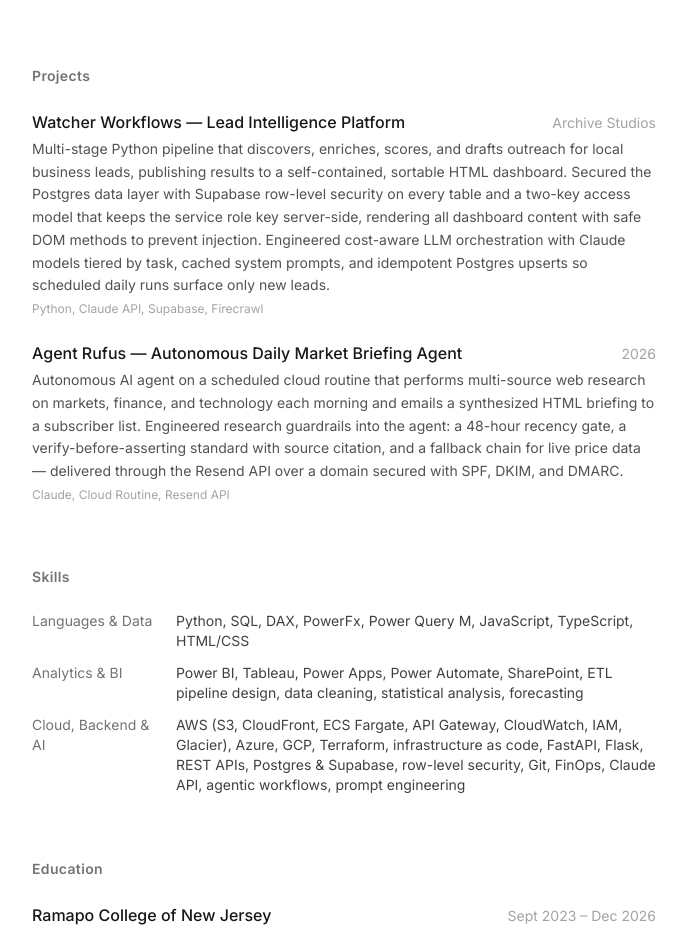
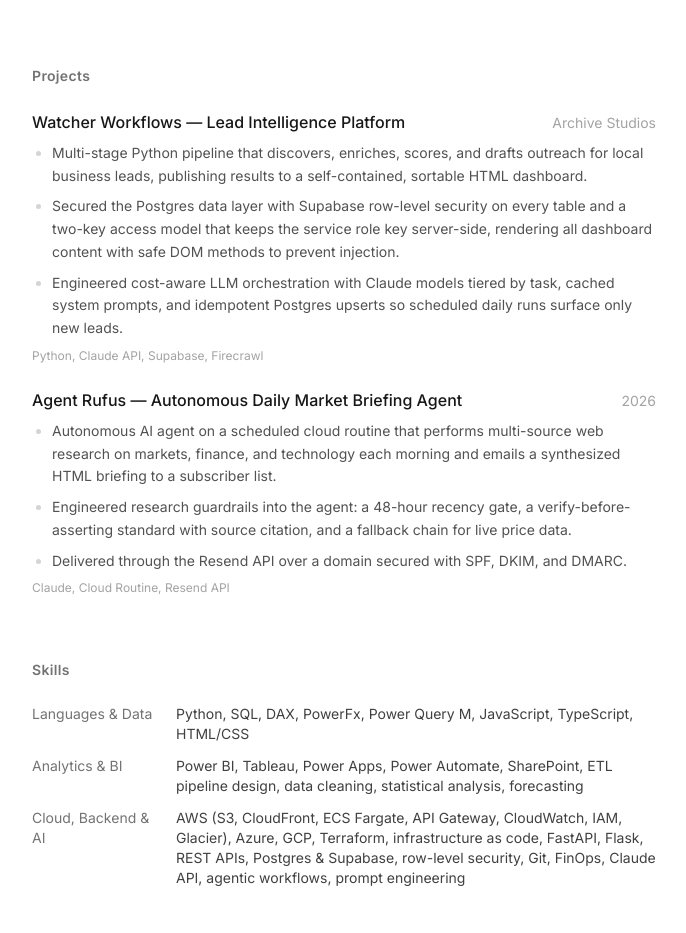
Before and after one commit to BrandonBalcacer/Brandons_Portfolio, a Next.js app: page / in a window 1280 px wide. Shown: the part 1060-1993 px from the top of the page, without its empty margins (296-982 px from the left). Built offline with nearby package versions, Linux system fonts and the light colour scheme.

Commit message:
feat: refactor text content into bullet lists for clarity
Co-authored-by: Brandon Balcacer <144852100+BrandonBalcacer@users.noreply.github.com>

```diff
--- a/app/page.tsx
+++ b/app/page.tsx
@@ -96,17 +96,24 @@ export default function Home() {
                 <span className="font-medium">Watcher Workflows — Lead Intelligence Platform</span>
                 <span className="text-sm text-neutral-400 shrink-0">Archive Studios</span>
               </div>
-              <p className="text-sm text-neutral-600 leading-relaxed">
+              <ul className="text-sm text-neutral-600 leading-relaxed space-y-2 list-disc pl-5 marker:text-neutral-300 mt-2">
+                <li>
                   Multi-stage Python pipeline that discovers, enriches, scores, and drafts outreach
                   for local business leads, publishing results to a self-contained, sortable HTML
-                dashboard. Secured the Postgres data layer with Supabase row-level security on
-                every table and a two-key access model that keeps the service role key server-side,
-                rendering all dashboard content with safe DOM methods to prevent injection.
+                  dashboard.
+                </li>
+                <li>
+                  Secured the Postgres data layer with Supabase row-level security on every table
+                  and a two-key access model that keeps the service role key server-side, rendering
+                  all dashboard content with safe DOM methods to prevent injection.
+                </li>
+                <li>
                   Engineered cost-aware LLM orchestration with Claude models tiered by task, cached
                   system prompts, and idempotent Postgres upserts so scheduled daily runs surface
                   only new leads.
-              </p>
-              <p className="text-xs text-neutral-400 mt-1">
+                </li>
+              </ul>
+              <p className="text-xs text-neutral-400 mt-2">
                 Python, Claude API, Supabase, Firecrawl
               </p>
             </li>
@@ -115,15 +122,22 @@ export default function Home() {
                 <span className="font-medium">Agent Rufus — Autonomous Daily Market Briefing Agent</span>
                 <span className="text-sm text-neutral-400 shrink-0">2026</span>
               </div>
-              <p className="text-sm text-neutral-600 leading-relaxed">
+              <ul className="text-sm text-neutral-600 leading-relaxed space-y-2 list-disc pl-5 marker:text-neutral-300 mt-2">
+                <li>
                   Autonomous AI agent on a scheduled cloud routine that performs multi-source web
                   research on markets, finance, and technology each morning and emails a synthesized
-                HTML briefing to a subscriber list. Engineered research guardrails into the agent:
-                a 48-hour recency gate, a verify-before-asserting standard with source citation, and
-                a fallback chain for live price data — delivered through the Resend API over a domain
-                secured with SPF, DKIM, and DMARC.
-              </p>
-              <p className="text-xs text-neutral-400 mt-1">
+                  HTML briefing to a subscriber list.
+                </li>
+                <li>
+                  Engineered research guardrails into the agent: a 48-hour recency gate, a
+                  verify-before-asserting standard with source citation, and a fallback chain for
+                  live price data.
+                </li>
+                <li>
+                  Delivered through the Resend API over a domain secured with SPF, DKIM, and DMARC.
+                </li>
+              </ul>
+              <p className="text-xs text-neutral-400 mt-2">
                 Claude, Cloud Routine, Resend API
               </p>
             </li>
```
Lines whose indentation alone changed are shown as unchanged.
